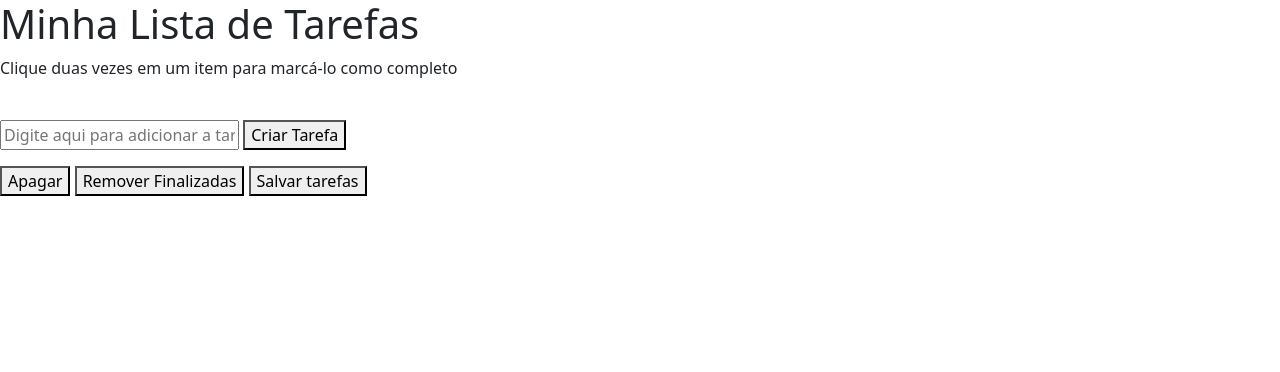
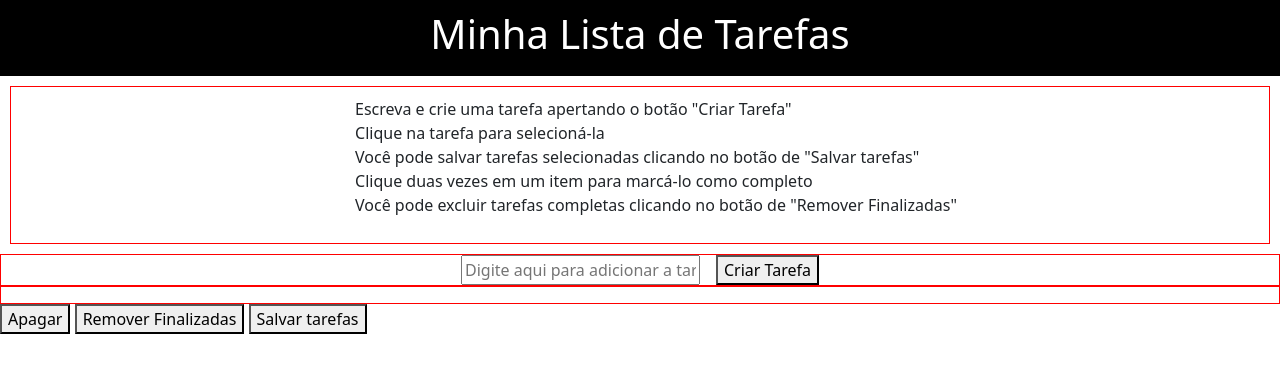
Before and after one commit to gustavodutradev/To-Do-List, a website: page index.html in a window 1280 px wide. Drawn offline with nearby package versions, Linux system fonts and the light colour scheme.

Commit message:
feat: new classes and styles

```diff
--- a/index.html
+++ b/index.html
@@ -11,11 +11,18 @@
 </head>
 
 <body>
-    <header>
-        <h1>Minha Lista de Tarefas</h1>
+    <header class="header">
+        <h1 class="header-title">Minha Lista de Tarefas</h1>
     </header>
-    <p id="funcionamento">Clique duas vezes em um item para marcá-lo como completo</p>
-    <br />
+    <section class="instructions-container">
+        <ul class="instructions-list">
+            <li class="instruction">Escreva e crie uma tarefa apertando o botão "Criar Tarefa"</li>
+            <li class="instruction">Clique na tarefa para selecioná-la</li>
+            <li class="instruction">Você pode salvar tarefas selecionadas clicando no botão de "Salvar tarefas"</li>
+            <li class="instruction">Clique duas vezes em um item para marcá-lo como completo</li>
+            <li class="instruction">Você pode excluir tarefas completas clicando no botão de "Remover Finalizadas"</li>
+        </ul>
+    </section>
     <section class="input-task-container">
         <input type="text" id="texto-tarefa" placeholder="Digite aqui para adicionar a tarefa">
         <button type="text" id="criar-tarefa">Criar Tarefa
--- a/style.css
+++ b/style.css
@@ -1,3 +1,41 @@
+.header {
+    background: #000;
+    color: #fff;
+    padding: 10px;
+    text-align: center;
+}
+.instructions-container {
+    border: 1px solid red;
+    padding: 10px;
+    margin: 10px;
+    display: flex;
+    flex-direction: column;
+    align-items: center;
+}
+
+.instruction {
+    list-style: none;
+    line-height: 1.5em;
+}
+
+.input-task-container {
+    display: flex;
+    flex-direction: row;
+    align-items: center;
+    border: solid red 1px;
+    width: 100%;
+    justify-content: center;
+    gap: 1em;
+}
+
+.task-list-container {
+    border: solid red 1px;
+    width: 100%;
+    display: flex;
+    flex-direction: column;
+    align-items: center;
+}
+
 .completed {
     text-decoration: line-through;
 }
```
